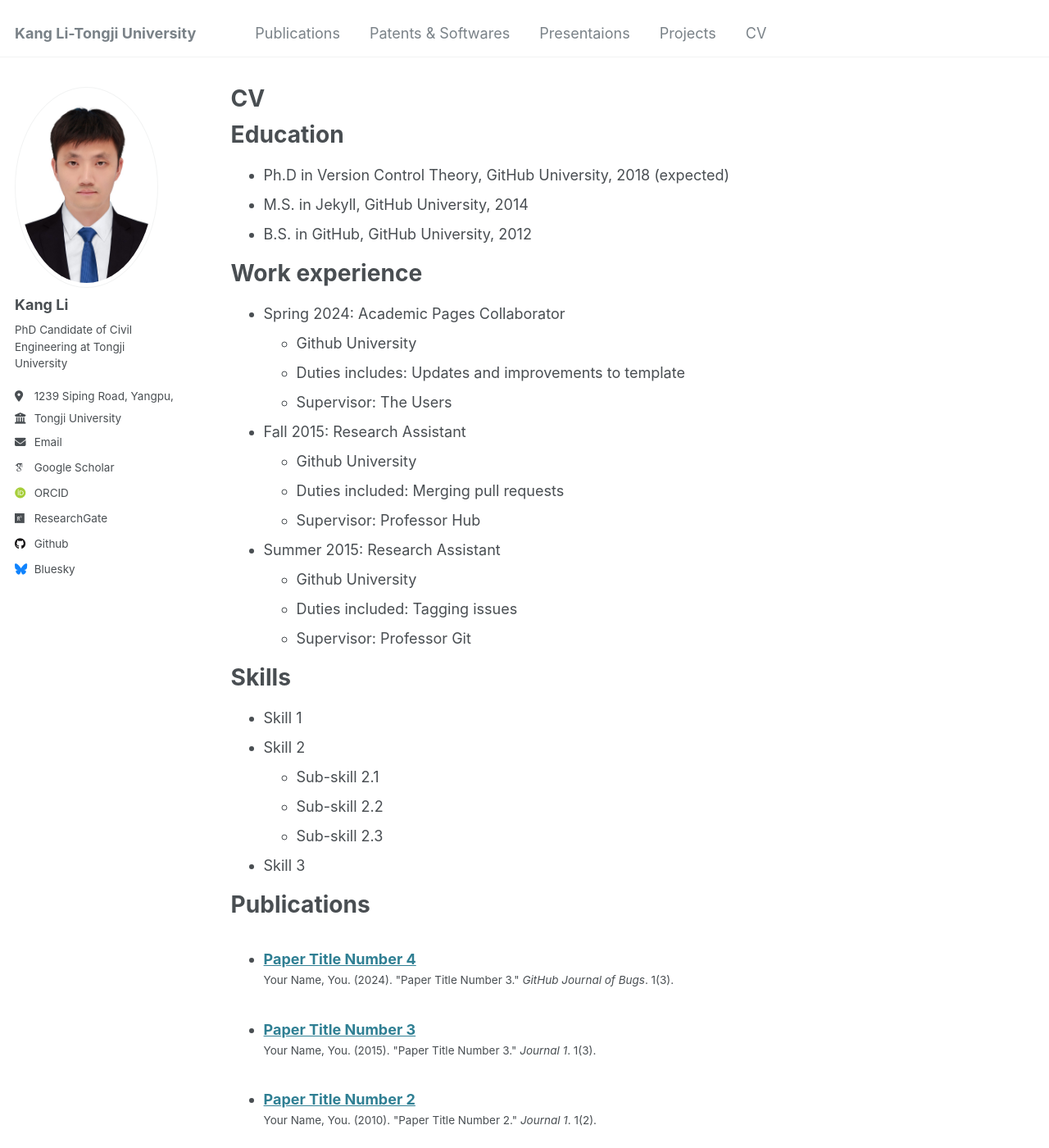
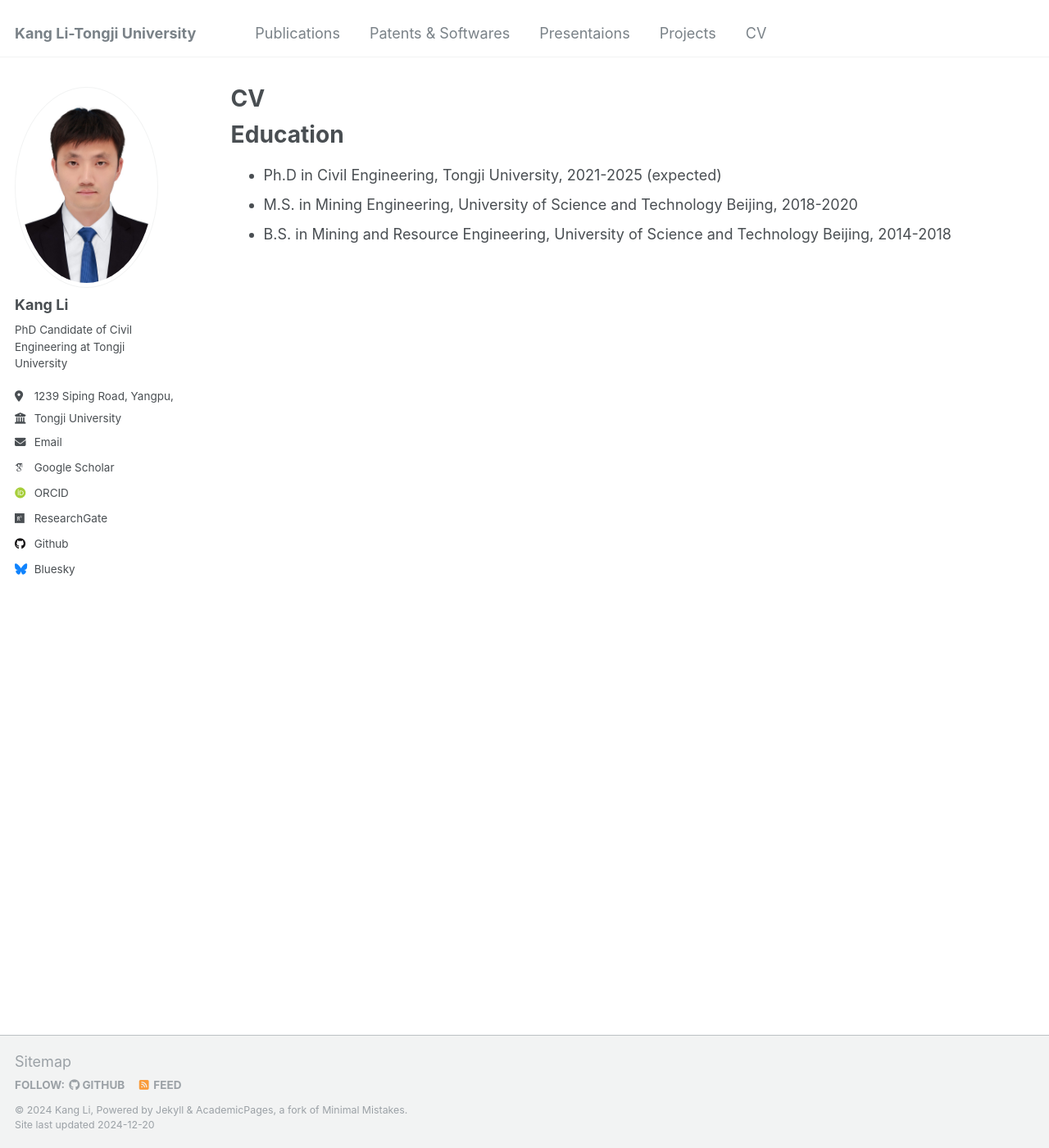
Before and after one commit to LIKANG2021/kangli_page.github.io, a Jekyll site: the page built from _pages/cv.md, in a window 1280 px wide and 1400 px high. Shown: the whole window at 82% size. Built offline with Jekyll 4.4.1, drawn with Linux system fonts in a browser that asks for light colours; some web fonts are replaced; some of the changed text lies outside the part shown.

Commit message:
Update cv.md

```diff
--- a/_pages/cv.md
+++ b/_pages/cv.md
@@ -11,54 +11,6 @@ redirect_from:
 
 Education
 ======
-* Ph.D in Version Control Theory, GitHub University, 2018 (expected)
-* M.S. in Jekyll, GitHub University, 2014
-* B.S. in GitHub, GitHub University, 2012
-
-Work experience
-======
-* Spring 2024: Academic Pages Collaborator
-  * Github University
-  * Duties includes: Updates and improvements to template
-  * Supervisor: The Users
-
-* Fall 2015: Research Assistant
-  * Github University
-  * Duties included: Merging pull requests
-  * Supervisor: Professor Hub
-
-* Summer 2015: Research Assistant
-  * Github University
-  * Duties included: Tagging issues
-  * Supervisor: Professor Git
-
-Skills
-======
-* Skill 1
-* Skill 2
-  * Sub-skill 2.1
-  * Sub-skill 2.2
-  * Sub-skill 2.3
-* Skill 3
-
-Publications
-======
-  <ul>{% for post in site.publications reversed %}
-    {% include archive-single-cv.html %}
-  {% endfor %}</ul>
-
-Talks
-======
-  <ul>{% for post in site.talks reversed %}
-    {% include archive-single-talk-cv.html  %}
-  {% endfor %}</ul>
-
-Teaching
-======
-  <ul>{% for post in site.teaching reversed %}
-    {% include archive-single-cv.html %}
-  {% endfor %}</ul>
-
-Service and leadership
-======
-* Currently signed in to 43 different slack teams
+* Ph.D in Civil Engineering, Tongji University, 2021-2025 (expected)
+* M.S. in Mining Engineering, University of Science and Technology Beijing, 2018-2020
+* B.S. in Mining and Resource Engineering, University of Science and Technology Beijing, 2014-2018
```
